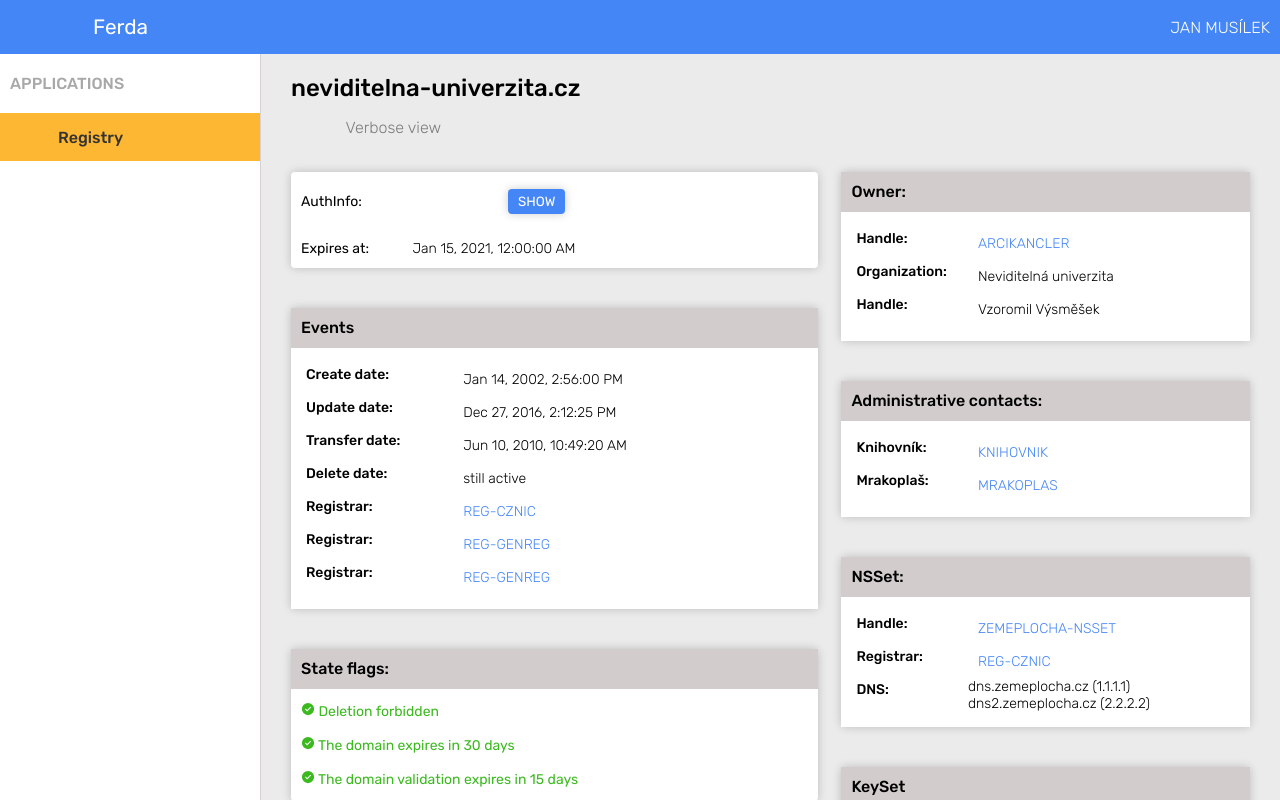
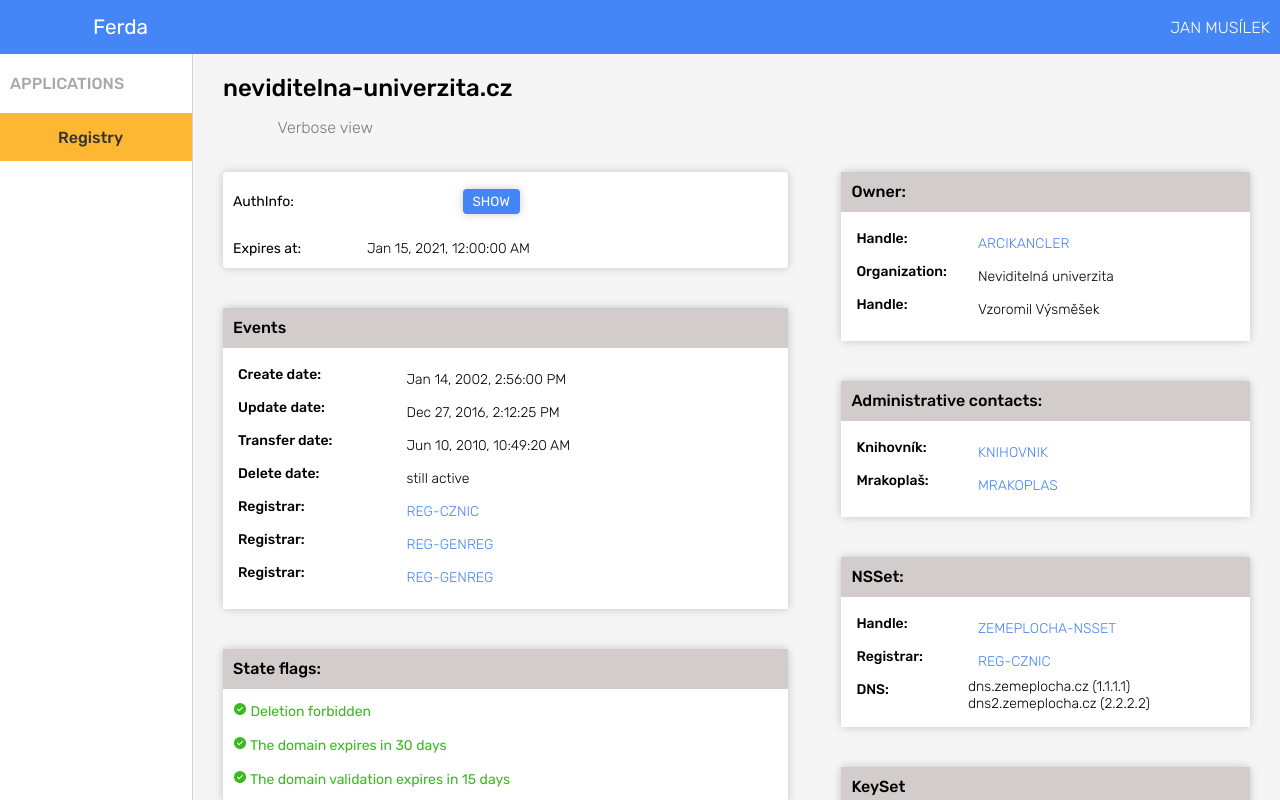
Before and after one commit to mariecotije/cznicChallenge, a Vue app: page / in a window 1280 px wide. Shown: the top 800 px of the page. Built offline with nearby package versions, Linux system fonts and the light colour scheme; some icons are missing.

Commit message:
width and background changes for main container

```diff
--- a/src/App.vue
+++ b/src/App.vue
@@ -37,6 +37,7 @@ onMounted(async () => {
   padding: 0;
   margin: 0 auto;
   max-width: 100%;
-  background-color: #ecebeb;
+  background-color: #fff;
+  width: 100%;
 }
 </style>
--- a/src/components/UniDomainDetail.vue
+++ b/src/components/UniDomainDetail.vue
@@ -211,8 +211,9 @@ const convertedTimestampEvents = {
     padding: 20px 30px;
     margin: 0;
     flex-grow: 1;
-    max-width: 80%;
+    width: 80%;
     border-left: 1px solid #d7d3d3;
+    background-color: #f5f5f5;
 
     h1 {
         margin: 0;
--- a/src/components/UniSideBar.vue
+++ b/src/components/UniSideBar.vue
@@ -21,7 +21,7 @@ import { Icon } from '@iconify/vue';
     display: flex;
     flex-direction: column;
     height: 100vh;
-    width: 260px;
+    width: 15%;
     background-color: #fff;
     color: #333;
 
```
